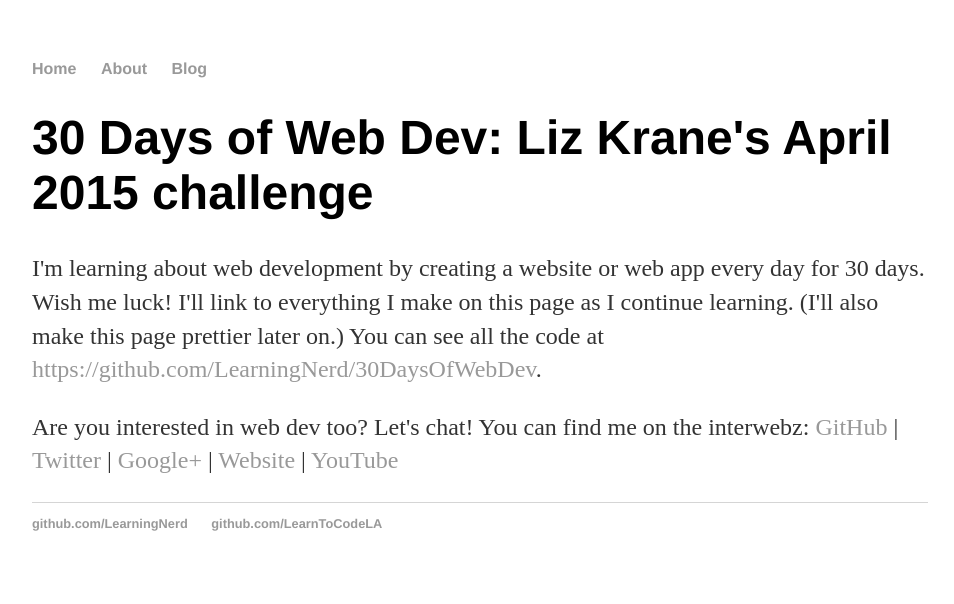
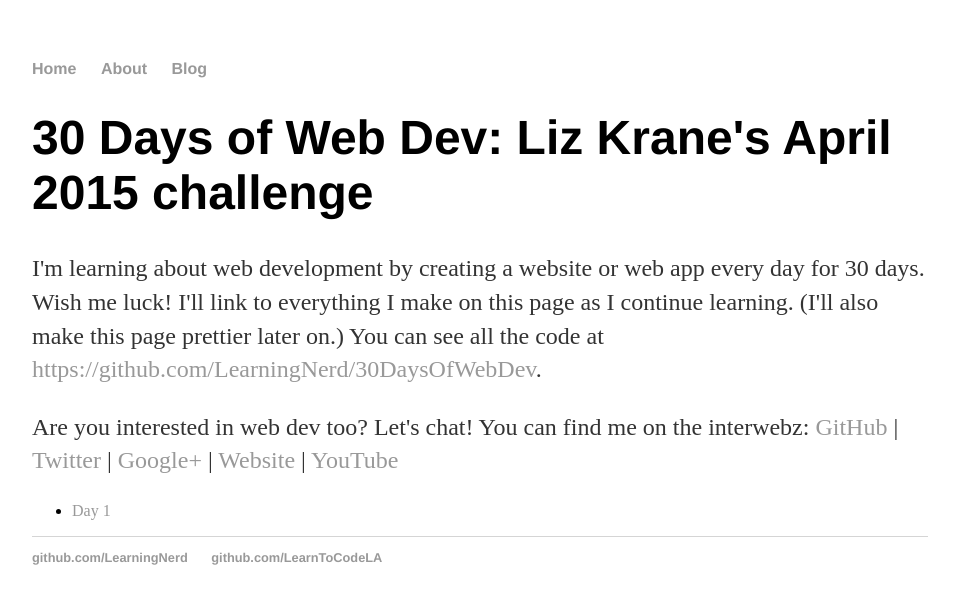
Before and after one commit to LearningNerd/30DaysOfWebDev, a Jekyll site: the page built from index.html, in a window 1280 px wide. Shown: the top 604 px of the page, without its empty margins (160-1114 px from the left). Built offline with Jekyll 4.4.1, drawn with Linux system fonts in a browser that asks for light colours.

Commit message:
almost done troubleshooting Jekyll

```diff
--- a/index.html
+++ b/index.html
@@ -5,3 +5,6 @@
 	<h1>30 Days of Web Dev: Liz Krane's April 2015 challenge</h1>
 	<p>I'm learning about web development by creating a website or web app every day for 30 days. Wish me luck! I'll link to everything I make on this page as I continue learning. (I'll also make this page prettier later on.) You can see all the code at <a href="https://github.com/LearningNerd/30DaysOfWebDev">https://github.com/LearningNerd/30DaysOfWebDev</a>.</p>
 	<p>Are you interested in web dev too? Let's chat! You can find me on the interwebz: <a href="https://github.com/LearningNerd/">GitHub</a> | <a href="https://twitter.com/LearningNerd">Twitter</a> | <a href="https://plus.google.com/+LizKrane">Google+</a> | <a href="http://www.learningnerd.com/">Website</a> | <a href="https://www.youtube.com/user/LearningNerd">YouTube</a></p>
+	<ul>
+		<li><a href="day1/">Day 1</a></li>
+	</ul>
```
